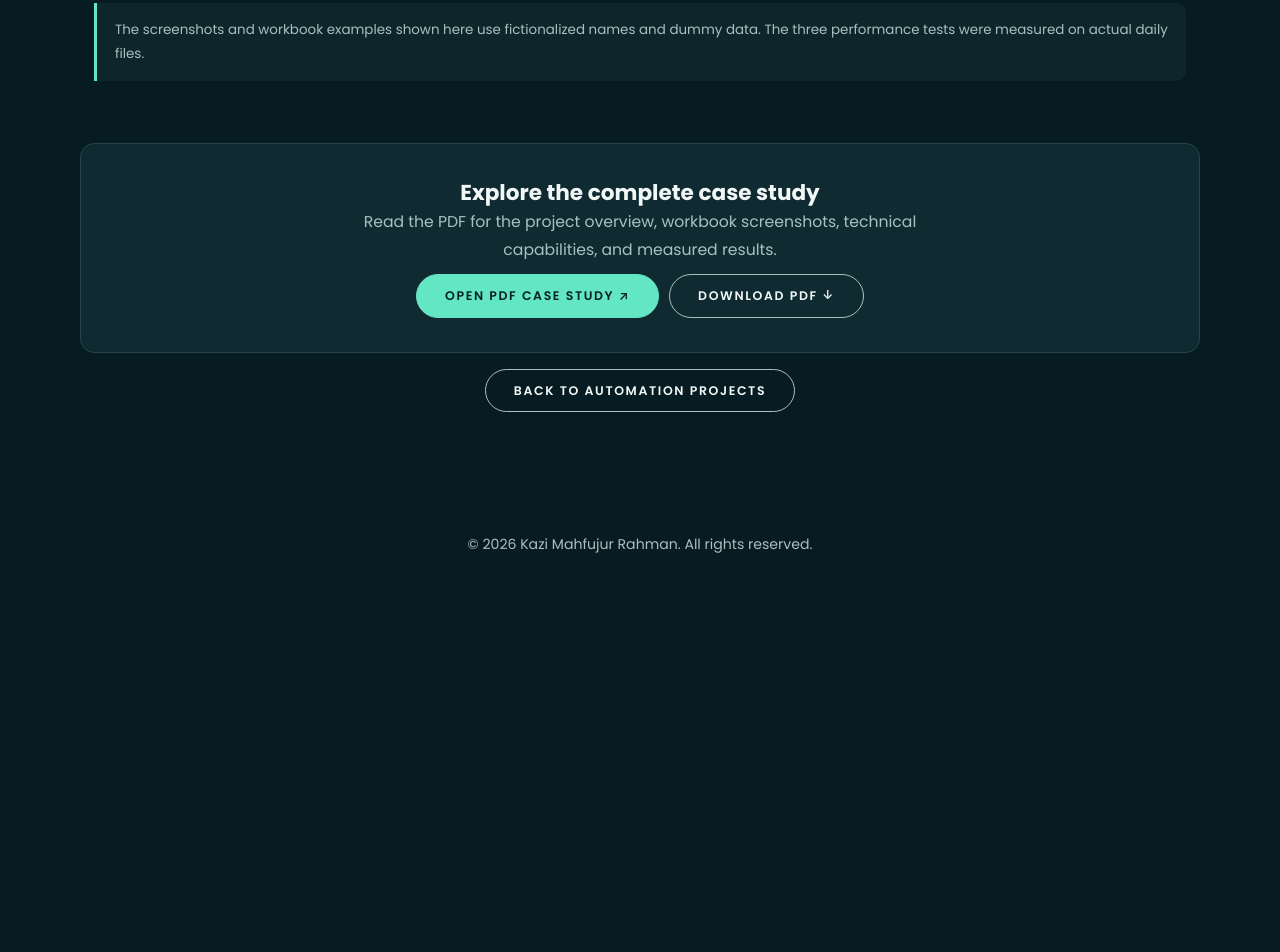
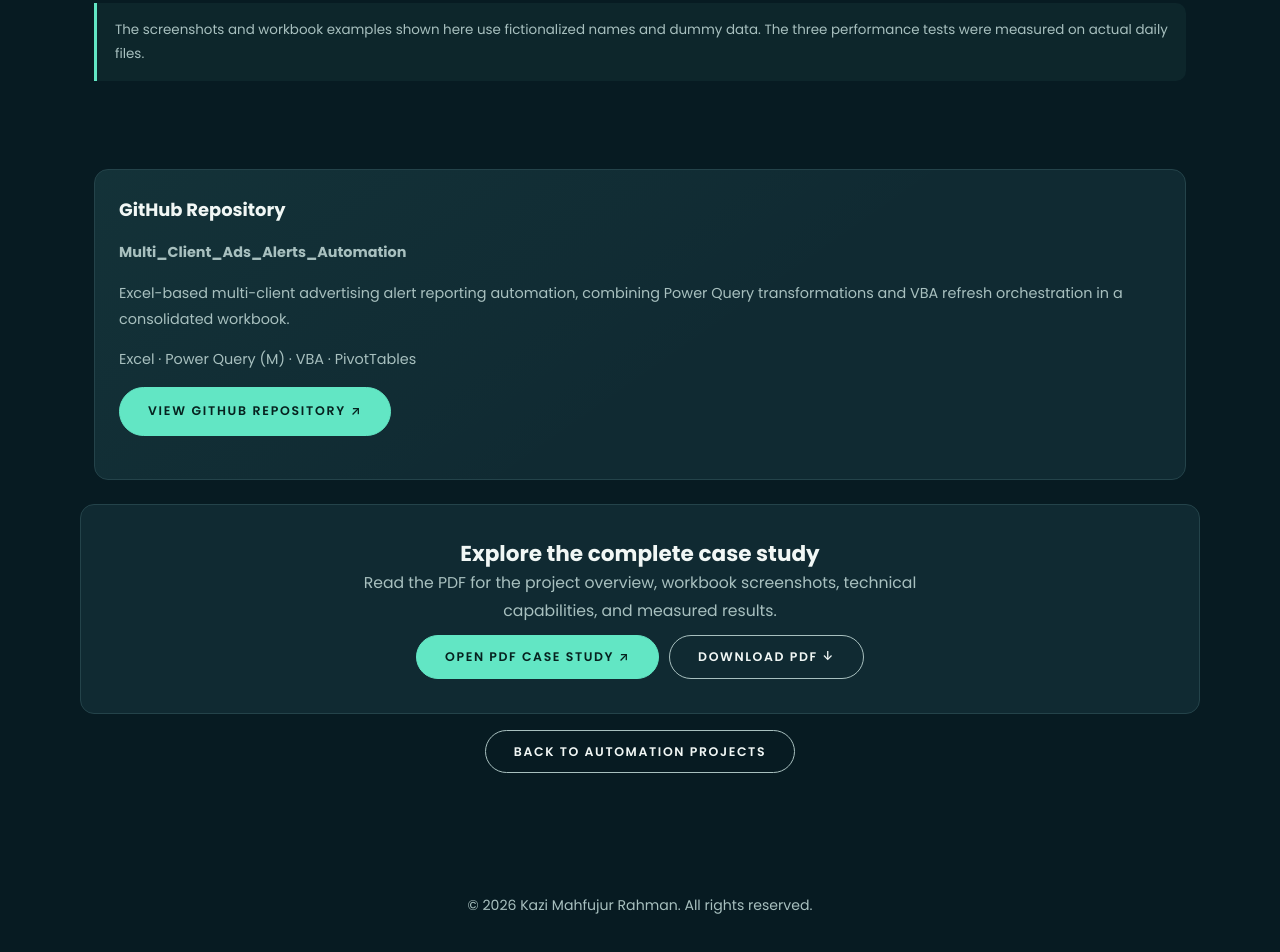
Before and after one commit to KM-Rahman/portfolio, a plain HTML site: page ads-alerts-automation.html in a window 1280 px wide. Shown: the part 5739-6691 px from the top of the page. Before the commit the page ends 6337 px from the top, so only its background shows below. Drawn offline with Linux system fonts and the light colour scheme.

Commit message:
Include Repository Link in Ads Alert Automation Project Page

```diff
--- a/ads-alerts-automation.html
+++ b/ads-alerts-automation.html
@@ -165,6 +165,8 @@ footer{margin-top:90px;padding:30px 0 40px;text-align:center;color:var(--muted);
 .detail-section img,.case-shot img,.case-hero-visual img{transition:transform .6s cubic-bezier(.2,.7,.2,1),filter .4s,box-shadow .4s}
 .detail-section img:hover,.case-shot img:hover,.case-hero-visual img:hover{transform:translateY(-4px) scale(1.012);filter:saturate(1.08) brightness(1.035);box-shadow:0 18px 38px rgba(0,0,0,.3)}
 .case-back-link{display:inline-flex;margin-top:16px}
+
+
 </style>
 <style id="portfolio-refresh-theme">
 :root{
@@ -552,6 +554,13 @@ header{border-bottom-color:rgba(98,230,196,.15)}
 <p class="case-note" style="margin-top:18px">The screenshots and workbook examples shown here use fictionalized names and dummy data. The three performance tests were measured on actual daily files.</p></section>
 
 <section class="case-study-footer">
+<div class="case-panel rv" style="margin-top:26px;margin-bottom:24px">
+<h3 style="margin-top:0">GitHub Repository</h3>
+<p><strong>Multi_Client_Ads_Alerts_Automation</strong></p>
+<p>Excel-based multi-client advertising alert reporting automation, combining Power Query transformations and VBA refresh orchestration in a consolidated workbook.</p>
+<p class="tools">Excel · Power Query (M) · VBA · PivotTables</p>
+<p style="margin-bottom:0"><a class="btn fill" href="https://github.com/KM-Rahman/Multi_Client_Ads_Alerts_Automation" rel="noopener noreferrer" target="_blank">VIEW GITHUB REPOSITORY ↗</a></p>
+</div>
 <div class="case-cta rv">
 <h3>Explore the complete case study</h3>
 <p>Read the PDF for the project overview, workbook screenshots, technical capabilities, and measured results.</p>
```
